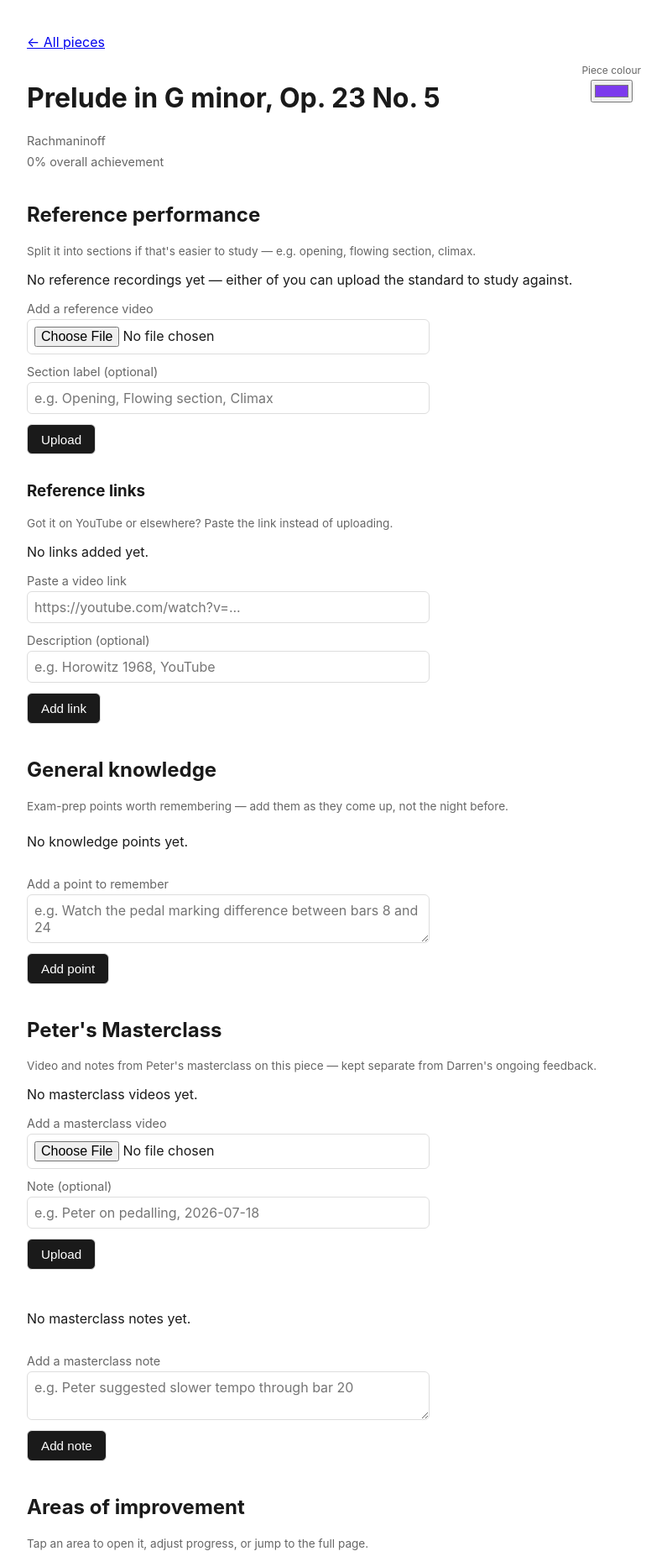
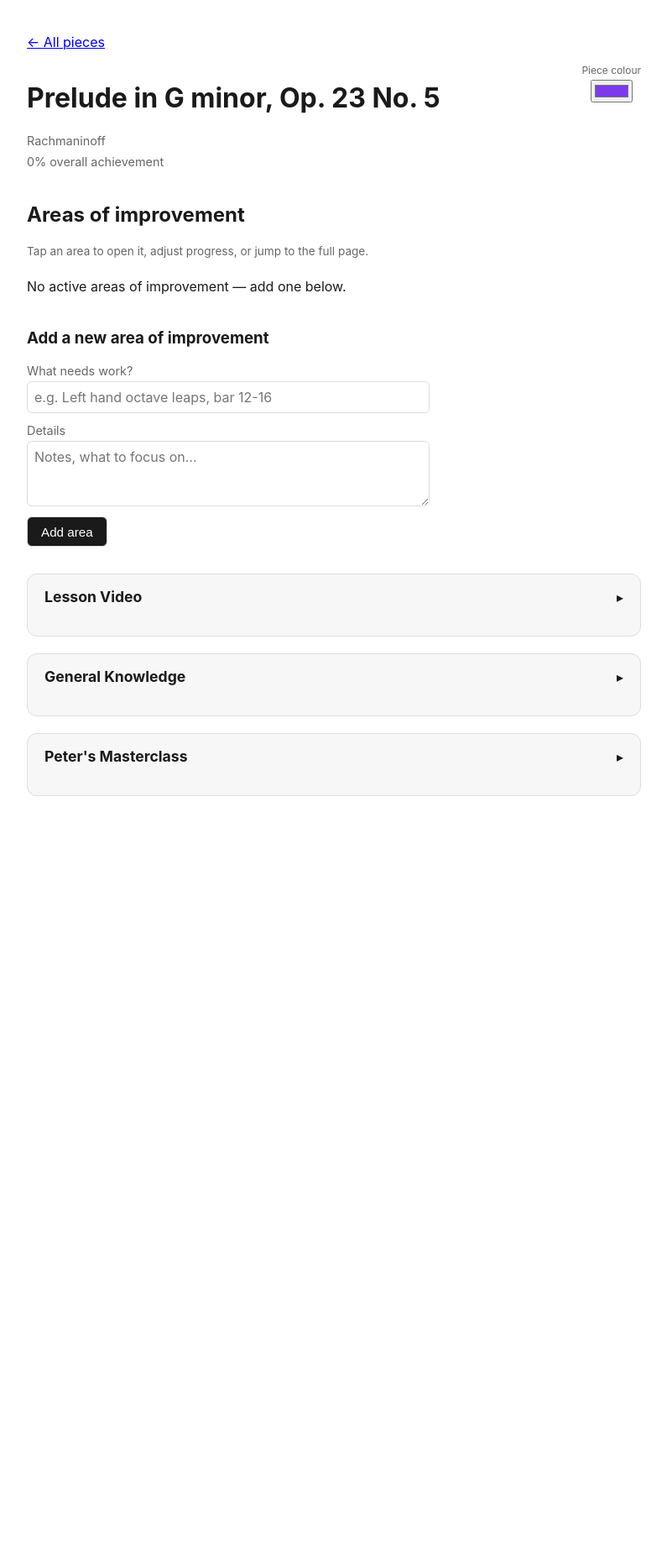
Before and after one commit to jcypowh/lmusa-tracker, a Flask app: page /pieces/1 in a window 1280 px wide. Shown: the part 54-1920 px from the top of the page at 84% size, without its empty margins (242-1037 px from the left). After the commit the page ends 1002 px from the top, so only its background shows below. Run offline with Flask 3, Linux system fonts and the light colour scheme; the visitor is signed in with stand-in values (Sample User, id 1).

Commit message:
Reorganize piece page: areas of improvement to the top, collapsible sections
Areas of improvement is the most-used part of the page but was buried
below several long sections, requiring a lot of scrolling. Moved it to
the top. Merged the old standalone "Lesson / practice videos" section
into the renamed "Lesson Video" section (which already covered
reference-style uploads) so there's one video area instead of two
confusingly similar ones - existing videos are preserved, just shown
in one place. Wrapped Lesson Video, General Knowledge, and Peter's
Masterclass in collapsible <details> blocks (closed by default) so the
page isn't one long uninterrupted scroll.

```diff
--- a/app.py
+++ b/app.py
@@ -216,18 +216,6 @@
             created_by=session.get("role"),
         )
         db.session.add(area)
-        db.session.commit()
-    return redirect(url_for("piece_detail", piece_id=piece.id))
-
-
-@app.route("/pieces/<int:piece_id>/videos/upload", methods=["POST"])
-@require_role
-def upload_piece_video(piece_id):
-    piece = Piece.query.get_or_404(piece_id)
-    file_storage = request.files.get("video")
-    if file_storage and file_storage.filename and allowed_video(file_storage.filename):
-        video = save_video(file_storage, piece.id)
-        video.note = request.form.get("note", "").strip()
         db.session.commit()
     return redirect(url_for("piece_detail", piece_id=piece.id))
 
--- a/static/style.css
+++ b/static/style.css
@@ -109,6 +109,28 @@
 .piece-percent-line { color: var(--muted); font-size: 0.9rem; margin: 0 0 1rem; }
 
 .board-hint { color: var(--muted); font-size: 0.85rem; margin: 0 0 0.5rem; }
+
+.section-block {
+  border: 1px solid var(--border);
+  border-radius: 12px;
+  padding: 0 1.25rem 1.25rem;
+  margin: 1.25rem 0;
+  background: var(--card-bg);
+}
+.section-block summary {
+  list-style: none;
+  cursor: pointer;
+  padding: 1rem 0;
+  display: flex;
+  align-items: center;
+  justify-content: space-between;
+}
+.section-block summary::-webkit-details-marker { display: none; }
+.section-block .section-title { font-size: 1.1rem; font-weight: 700; }
+.section-block .section-chevron { transition: transform 0.15s ease; }
+.section-block[open] .section-chevron { transform: rotate(90deg); }
+.section-block h3 { margin-top: 1.75rem; }
+.section-block h3:first-of-type { margin-top: 0.5rem; }
 
 .accordion {
   display: flex;
--- a/templates/piece_detail.html
+++ b/templates/piece_detail.html
@@ -14,154 +14,6 @@
     </form>
   </div>
   <p class="piece-percent-line">{{ piece.average_percent() }}% overall achievement</p>
-
-  <h2>Reference performance</h2>
-  <p class="board-hint">Split it into sections if that's easier to study &mdash; e.g. opening, flowing section, climax.</p>
-  {% set reference_videos = piece.videos | selectattr("is_reference") | list %}
-  {% if reference_videos %}
-    <div class="video-list">
-      {% for video in reference_videos %}
-        <div class="video-item">
-          <video controls preload="metadata" src="{{ url_for('uploaded_file', filename=video.filename) }}"></video>
-          <p>
-            {% if video.note %}<strong>{{ video.note }}</strong> &middot; {% endif %}
-            {{ video.original_filename }} &middot; uploaded by {{ role_labels[video.uploaded_by] }}
-            &middot; {{ video.created_at.strftime('%Y-%m-%d %H:%M') }}
-          </p>
-          <form method="post" action="{{ url_for('delete_video', video_id=video.id) }}"
-                class="inline-form" onsubmit="return confirm('Delete this reference recording?');">
-            <input type="hidden" name="next" value="{{ request.path }}">
-            <button type="submit" class="delete-btn">Delete</button>
-          </form>
-        </div>
-      {% endfor %}
-    </div>
-  {% else %}
-    <p>No reference recordings yet &mdash; either of you can upload the standard to study against.</p>
-  {% endif %}
-  <form method="post" action="{{ url_for('upload_reference_video', piece_id=piece.id) }}" enctype="multipart/form-data" class="stacked-form">
-    <label>Add a reference video
-      <input type="file" name="video" accept="video/*" required>
-    </label>
-    <label>Section label (optional)
-      <input type="text" name="note" placeholder="e.g. Opening, Flowing section, Climax">
-    </label>
-    <button type="submit">Upload</button>
-  </form>
-
-  <h3>Reference links</h3>
-  <p class="board-hint">Got it on YouTube or elsewhere? Paste the link instead of uploading.</p>
-  {% if piece.reference_links %}
-    <div class="link-list">
-      {% for link in piece.reference_links %}
-        <div class="link-item">
-          <a href="{{ link.url }}" target="_blank" rel="noopener noreferrer">{{ link.description or link.url }}</a>
-          {% if link.description %}<span class="link-url">{{ link.url }}</span>{% endif %}
-          <form method="post" action="{{ url_for('delete_reference_link', link_id=link.id) }}"
-                class="inline-form" onsubmit="return confirm('Delete this link?');">
-            <button type="submit" class="delete-btn">Delete</button>
-          </form>
-        </div>
-      {% endfor %}
-    </div>
-  {% else %}
-    <p>No links added yet.</p>
-  {% endif %}
-  <form method="post" action="{{ url_for('add_reference_link', piece_id=piece.id) }}" class="stacked-form">
-    <label>Paste a video link
-      <input type="url" name="url" placeholder="https://youtube.com/watch?v=..." required>
-    </label>
-    <label>Description (optional)
-      <input type="text" name="description" placeholder="e.g. Horowitz 1968, YouTube">
-    </label>
-    <button type="submit">Add link</button>
-  </form>
-
-  <h2>General knowledge</h2>
-  <p class="board-hint">Exam-prep points worth remembering &mdash; add them as they come up, not the night before.</p>
-  <div class="knowledge-list">
-    {% for note in piece.knowledge_notes | selectattr("category", "equalto", "general") %}
-      <div class="knowledge-item knowledge-{{ note.author }}">
-        <div class="comment-meta">
-          <strong>{{ role_labels[note.author] }}</strong>
-          <span>{{ note.created_at.strftime('%Y-%m-%d') }}</span>
-        </div>
-        <p>{{ note.body }}</p>
-        <form method="post" action="{{ url_for('delete_knowledge_note', note_id=note.id) }}"
-              class="inline-form" onsubmit="return confirm('Delete this point?');">
-          <button type="submit" class="delete-btn">Delete</button>
-        </form>
-      </div>
-    {% else %}
-      <p>No knowledge points yet.</p>
-    {% endfor %}
-  </div>
-  <form method="post" action="{{ url_for('add_knowledge_note', piece_id=piece.id) }}" class="stacked-form">
-    <label>Add a point to remember
-      <textarea name="body" rows="2" placeholder="e.g. Watch the pedal marking difference between bars 8 and 24" required></textarea>
-    </label>
-    <input type="hidden" name="category" value="general">
-    <button type="submit">Add point</button>
-  </form>
-
-  <h2>Peter's Masterclass</h2>
-  <p class="board-hint">Video and notes from Peter's masterclass on this piece &mdash; kept separate from Darren's ongoing feedback.</p>
-  {% set masterclass_videos = piece.videos | selectattr("is_masterclass") | list %}
-  {% if masterclass_videos %}
-    <div class="video-list">
-      {% for video in masterclass_videos %}
-        <div class="video-item">
-          <video controls preload="metadata" src="{{ url_for('uploaded_file', filename=video.filename) }}"></video>
-          <p>
-            {% if video.note %}<strong>{{ video.note }}</strong> &middot; {% endif %}
-            {{ video.original_filename }} &middot; uploaded by {{ role_labels[video.uploaded_by] }}
-            &middot; {{ video.created_at.strftime('%Y-%m-%d %H:%M') }}
-          </p>
-          <form method="post" action="{{ url_for('delete_video', video_id=video.id) }}"
-                class="inline-form" onsubmit="return confirm('Delete this masterclass video?');">
-            <input type="hidden" name="next" value="{{ request.path }}">
-            <button type="submit" class="delete-btn">Delete</button>
-          </form>
-        </div>
-      {% endfor %}
-    </div>
-  {% else %}
-    <p>No masterclass videos yet.</p>
-  {% endif %}
-  <form method="post" action="{{ url_for('upload_masterclass_video', piece_id=piece.id) }}" enctype="multipart/form-data" class="stacked-form">
-    <label>Add a masterclass video
-      <input type="file" name="video" accept="video/*" required>
-    </label>
-    <label>Note (optional)
-      <input type="text" name="note" placeholder="e.g. Peter on pedalling, 2026-07-18">
-    </label>
-    <button type="submit">Upload</button>
-  </form>
-
-  <div class="knowledge-list">
-    {% for note in piece.knowledge_notes | selectattr("category", "equalto", "masterclass") %}
-      <div class="knowledge-item knowledge-{{ note.author }}">
-        <div class="comment-meta">
-          <strong>{{ role_labels[note.author] }}</strong>
-          <span>{{ note.created_at.strftime('%Y-%m-%d') }}</span>
-        </div>
-        <p>{{ note.body }}</p>
-        <form method="post" action="{{ url_for('delete_knowledge_note', note_id=note.id) }}"
-              class="inline-form" onsubmit="return confirm('Delete this note?');">
-          <button type="submit" class="delete-btn">Delete</button>
-        </form>
-      </div>
-    {% else %}
-      <p>No masterclass notes yet.</p>
-    {% endfor %}
-  </div>
-  <form method="post" action="{{ url_for('add_knowledge_note', piece_id=piece.id) }}" class="stacked-form">
-    <label>Add a masterclass note
-      <textarea name="body" rows="2" placeholder="e.g. Peter suggested slower tempo through bar 20" required></textarea>
-    </label>
-    <input type="hidden" name="category" value="masterclass">
-    <button type="submit">Add note</button>
-  </form>
 
   <h2>Areas of improvement</h2>
   <p class="board-hint">Tap an area to open it, adjust progress, or jump to the full page.</p>
@@ -239,38 +91,159 @@
     </details>
   {% endif %}
 
-  <h2>Lesson / practice videos</h2>
+  <details class="section-block">
+    <summary><span class="section-title">Lesson Video</span><span class="section-chevron">&#9656;</span></summary>
+    <p class="board-hint">Split it into sections if that's easier to study &mdash; e.g. opening, flowing section, climax.</p>
+    {% set lesson_videos = piece.videos | rejectattr("is_masterclass") | rejectattr("area_id") | list %}
+    {% if lesson_videos %}
       <div class="video-list">
-    {% for video in piece.videos | rejectattr("is_reference") | rejectattr("is_masterclass") %}
+        {% for video in lesson_videos %}
           <div class="video-item">
             <video controls preload="metadata" src="{{ url_for('uploaded_file', filename=video.filename) }}"></video>
             <p>
+              {% if video.note %}<strong>{{ video.note }}</strong> &middot; {% endif %}
               {{ video.original_filename }} &middot; uploaded by {{ role_labels[video.uploaded_by] }}
               &middot; {{ video.created_at.strftime('%Y-%m-%d %H:%M') }}
-          {% if video.area %} &middot; linked to <a href="{{ url_for('area_detail', area_id=video.area.id) }}">{{ video.area.title }}</a>{% endif %}
             </p>
-        {% if video.note %}<p class="note">{{ video.note }}</p>{% endif %}
             <form method="post" action="{{ url_for('delete_video', video_id=video.id) }}"
                   class="inline-form" onsubmit="return confirm('Delete this video?');">
               <input type="hidden" name="next" value="{{ request.path }}">
               <button type="submit" class="delete-btn">Delete</button>
             </form>
           </div>
-    {% else %}
-      <p>No videos uploaded for this piece yet.</p>
         {% endfor %}
       </div>
-
-  <h3>Upload a video</h3>
-  <form method="post" action="{{ url_for('upload_piece_video', piece_id=piece.id) }}" enctype="multipart/form-data" class="stacked-form">
-    <label>Video file
+    {% else %}
+      <p>No lesson videos yet &mdash; either of you can upload one to study against.</p>
+    {% endif %}
+    <form method="post" action="{{ url_for('upload_reference_video', piece_id=piece.id) }}" enctype="multipart/form-data" class="stacked-form">
+      <label>Add a lesson video
         <input type="file" name="video" accept="video/*" required>
       </label>
-    <label>Note
-      <input type="text" name="note" placeholder="Optional note about this recording">
+      <label>Section label (optional)
+        <input type="text" name="note" placeholder="e.g. Opening, Flowing section, Climax">
       </label>
       <button type="submit">Upload</button>
     </form>
+
+    <h3>Reference links</h3>
+    <p class="board-hint">Got it on YouTube or elsewhere? Paste the link instead of uploading.</p>
+    {% if piece.reference_links %}
+      <div class="link-list">
+        {% for link in piece.reference_links %}
+          <div class="link-item">
+            <a href="{{ link.url }}" target="_blank" rel="noopener noreferrer">{{ link.description or link.url }}</a>
+            {% if link.description %}<span class="link-url">{{ link.url }}</span>{% endif %}
+            <form method="post" action="{{ url_for('delete_reference_link', link_id=link.id) }}"
+                  class="inline-form" onsubmit="return confirm('Delete this link?');">
+              <button type="submit" class="delete-btn">Delete</button>
+            </form>
+          </div>
+        {% endfor %}
+      </div>
+    {% else %}
+      <p>No links added yet.</p>
+    {% endif %}
+    <form method="post" action="{{ url_for('add_reference_link', piece_id=piece.id) }}" class="stacked-form">
+      <label>Paste a video link
+        <input type="url" name="url" placeholder="https://youtube.com/watch?v=..." required>
+      </label>
+      <label>Description (optional)
+        <input type="text" name="description" placeholder="e.g. Horowitz 1968, YouTube">
+      </label>
+      <button type="submit">Add link</button>
+    </form>
+  </details>
+
+  <details class="section-block">
+    <summary><span class="section-title">General Knowledge</span><span class="section-chevron">&#9656;</span></summary>
+    <p class="board-hint">Exam-prep points worth remembering &mdash; add them as they come up, not the night before.</p>
+    <div class="knowledge-list">
+      {% for note in piece.knowledge_notes | selectattr("category", "equalto", "general") %}
+        <div class="knowledge-item knowledge-{{ note.author }}">
+          <div class="comment-meta">
+            <strong>{{ role_labels[note.author] }}</strong>
+            <span>{{ note.created_at.strftime('%Y-%m-%d') }}</span>
+          </div>
+          <p>{{ note.body }}</p>
+          <form method="post" action="{{ url_for('delete_knowledge_note', note_id=note.id) }}"
+                class="inline-form" onsubmit="return confirm('Delete this point?');">
+            <button type="submit" class="delete-btn">Delete</button>
+          </form>
+        </div>
+      {% else %}
+        <p>No knowledge points yet.</p>
+      {% endfor %}
+    </div>
+    <form method="post" action="{{ url_for('add_knowledge_note', piece_id=piece.id) }}" class="stacked-form">
+      <label>Add a point to remember
+        <textarea name="body" rows="2" placeholder="e.g. Watch the pedal marking difference between bars 8 and 24" required></textarea>
+      </label>
+      <input type="hidden" name="category" value="general">
+      <button type="submit">Add point</button>
+    </form>
+  </details>
+
+  <details class="section-block">
+    <summary><span class="section-title">Peter's Masterclass</span><span class="section-chevron">&#9656;</span></summary>
+    <p class="board-hint">Video and notes from Peter's masterclass on this piece &mdash; kept separate from Darren's ongoing feedback.</p>
+    {% set masterclass_videos = piece.videos | selectattr("is_masterclass") | list %}
+    {% if masterclass_videos %}
+      <div class="video-list">
+        {% for video in masterclass_videos %}
+          <div class="video-item">
+            <video controls preload="metadata" src="{{ url_for('uploaded_file', filename=video.filename) }}"></video>
+            <p>
+              {% if video.note %}<strong>{{ video.note }}</strong> &middot; {% endif %}
+              {{ video.original_filename }} &middot; uploaded by {{ role_labels[video.uploaded_by] }}
+              &middot; {{ video.created_at.strftime('%Y-%m-%d %H:%M') }}
+            </p>
+            <form method="post" action="{{ url_for('delete_video', video_id=video.id) }}"
+                  class="inline-form" onsubmit="return confirm('Delete this masterclass video?');">
+              <input type="hidden" name="next" value="{{ request.path }}">
+              <button type="submit" class="delete-btn">Delete</button>
+            </form>
+          </div>
+        {% endfor %}
+      </div>
+    {% else %}
+      <p>No masterclass videos yet.</p>
+    {% endif %}
+    <form method="post" action="{{ url_for('upload_masterclass_video', piece_id=piece.id) }}" enctype="multipart/form-data" class="stacked-form">
+      <label>Add a masterclass video
+        <input type="file" name="video" accept="video/*" required>
+      </label>
+      <label>Note (optional)
+        <input type="text" name="note" placeholder="e.g. Peter on pedalling, 2026-07-18">
+      </label>
+      <button type="submit">Upload</button>
+    </form>
+
+    <div class="knowledge-list">
+      {% for note in piece.knowledge_notes | selectattr("category", "equalto", "masterclass") %}
+        <div class="knowledge-item knowledge-{{ note.author }}">
+          <div class="comment-meta">
+            <strong>{{ role_labels[note.author] }}</strong>
+            <span>{{ note.created_at.strftime('%Y-%m-%d') }}</span>
+          </div>
+          <p>{{ note.body }}</p>
+          <form method="post" action="{{ url_for('delete_knowledge_note', note_id=note.id) }}"
+                class="inline-form" onsubmit="return confirm('Delete this note?');">
+            <button type="submit" class="delete-btn">Delete</button>
+          </form>
+        </div>
+      {% else %}
+        <p>No masterclass notes yet.</p>
+      {% endfor %}
+    </div>
+    <form method="post" action="{{ url_for('add_knowledge_note', piece_id=piece.id) }}" class="stacked-form">
+      <label>Add a masterclass note
+        <textarea name="body" rows="2" placeholder="e.g. Peter suggested slower tempo through bar 20" required></textarea>
+      </label>
+      <input type="hidden" name="category" value="masterclass">
+      <button type="submit">Add note</button>
+    </form>
+  </details>
 {% endblock %}
 {% block scripts %}
   <script src="{{ url_for('static', filename='accordion.js') }}"></script>
```
Lines whose indentation alone changed are shown as unchanged.
